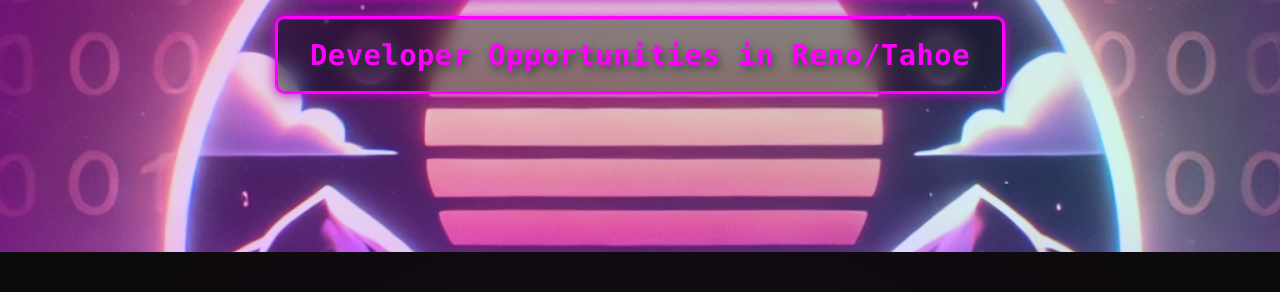
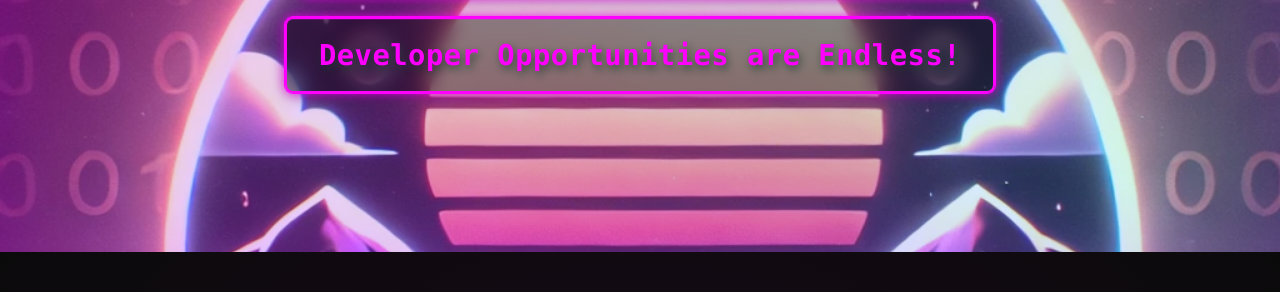
Before and after one commit to AndroidNextdoor/devreno, a website: page jobs.html in a window 1280 px wide. Shown: the part 308-600 px from the top of the page. Drawn offline with Linux system fonts and the light colour scheme; no server answers.

```diff
--- a/jobs.html
+++ b/jobs.html
@@ -91,7 +91,7 @@
         </div>
         <div class="hero-content">
             <h1><i class="fas fa-briefcase" style="color: var(--accent-color); margin-right: 0.5rem;"></i>/dev/reno jobs</h1>
-            <p class="hero-subtitle">Developer Opportunities in Reno/Tahoe</p>
+            <p class="hero-subtitle">Developer Opportunities are Endless!</p>
         </div>
         <div class="nav-links">
             <a href="/" class="nav-link">
```
Also changed, not shown: .github/workflows/static.yml.
